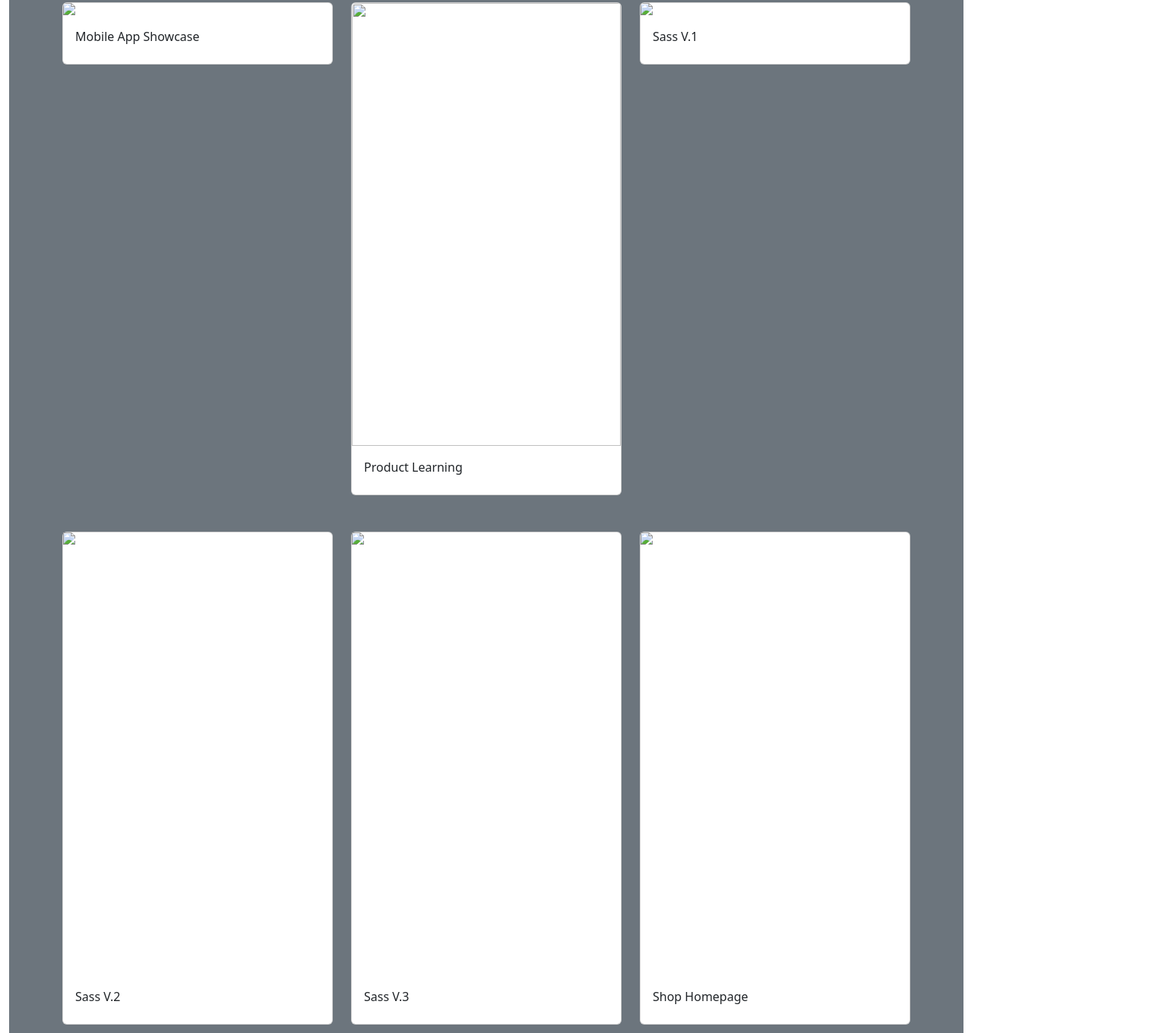
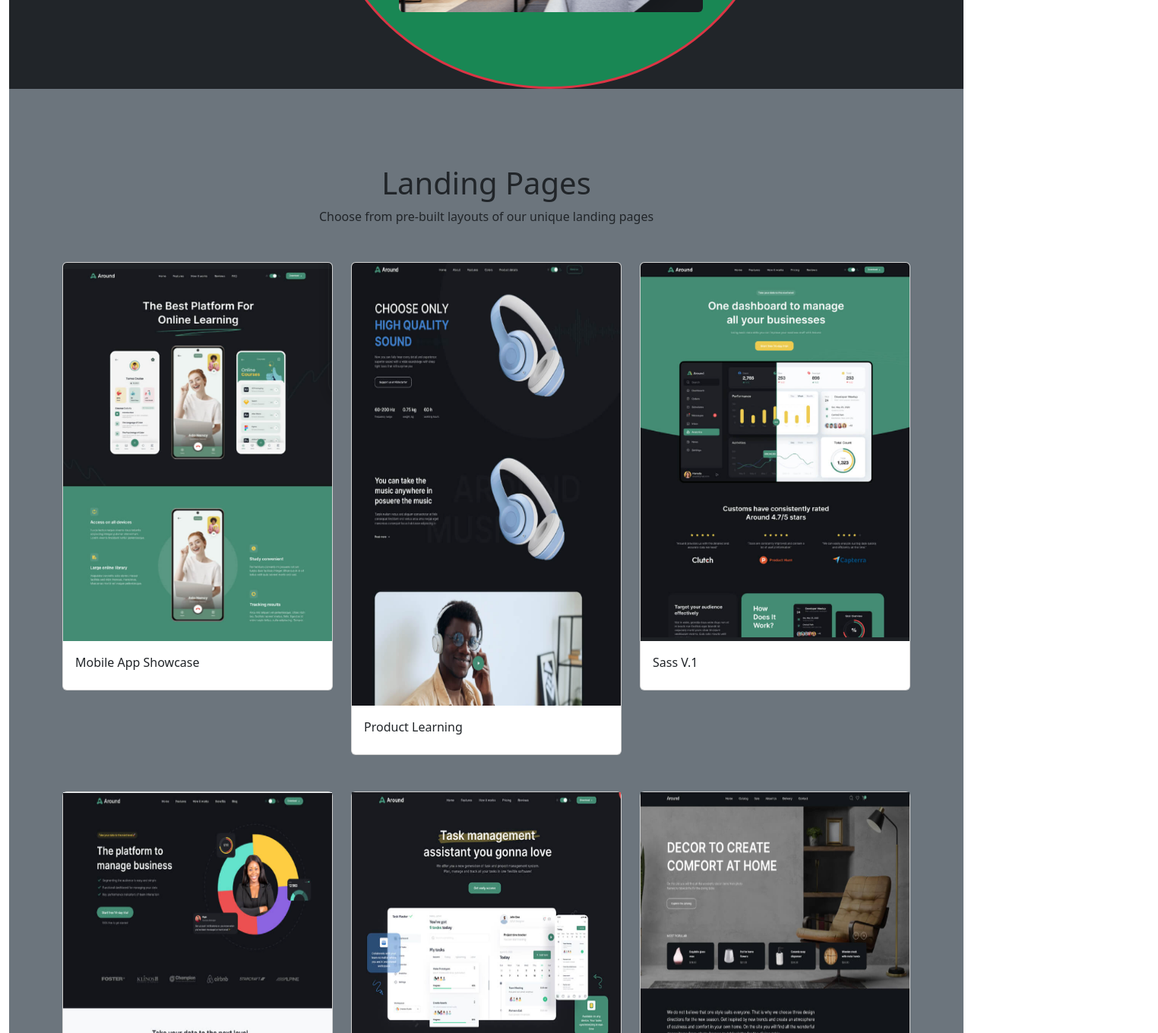
Before and after one commit to gaddamsameer/ui-portfolio, a website: page index.html in a window 1280 px wide. Shown: the part 1440-2800 px from the top of the page at 76% size, 1524 px wide, since content can reach past the window. Drawn offline with nearby package versions, Linux system fonts and the light colour scheme; the site is published under a folder, as on GitHub Pages, so addresses that start at the root find nothing.

Commit message:
Updated index.html
images Created

```diff
--- a/index.html
+++ b/index.html
@@ -32,7 +32,7 @@
     <section class="container-fluid bg-dark">
         <nav class="navbar navbar-expand-lg navbar-dark bg-success">
             <div>
-                <a class="navbar-brand ms-lg-5" href="#"><img src="/public/images/Around.png"></a>
+                <a class="navbar-brand ms-lg-5" href="#"><img src="public/images/Around.png"></a>
             </div>
             <button class="navbar-toggler" type="button" data-bs-toggle="collapse" data-bs-target="#navbarNavDropdown" aria-controls="navbarNavDropdown" aria-expanded="false" aria-label="Toggle navigation">
                 <span class="navbar-toggler-icon"></span>
@@ -139,11 +139,11 @@
                 <img src="public/images/AroundImg1.png" class=" rounded-2" style="margin: 50px;width:400px;">
             </div>
             <div class="border border-3 border-danger bg-primary h-100 p-lg-5 rounded-5 rounded-circle" style="width:600px;margin-left:300px">
-                <img src="/public/images/AroundImg2.png" class="rounded-2" style="margin:50px; width:400px">
+                <img src="public/images/AroundImg2.png" class="rounded-2" style="margin:50px; width:400px">
             </div>
         </div>
         <div class="border border-3 border-danger bg-success h-100 p-lg-5 rounded-5 rounded-circle" style="width:600px;margin-left:400px">
-            <img src="/public/images/AroundImg3.png"class="rounded-2" style="margin:50px; width:400px">
+            <img src="public/images/AroundImg3.png"class="rounded-2" style="margin:50px; width:400px">
         </div>
     </section>
     <section class="container-fluid bg-secondary">
@@ -156,7 +156,7 @@
                 <div class="row ">
                     <div class="col-lg-4">
                         <div class="card">
-                            <img src="/public/images/BSCard1.png" class="card-img-top">
+                            <img src="public/images/BSCard1.png" class="card-img-top">
                             <div class="card-body">
                                 <div class="card-title">Mobile App Showcase</div>
                             </div>
@@ -164,7 +164,7 @@
                     </div>
                     <div class="col-lg-4">
                         <div class="card">
-                            <img src="/public/images/BSCard2.png" class="card-img-top" style="height:583px"/>
+                            <img src="public/images/BSCard2.png" class="card-img-top" style="height:583px"/>
                             <div class="card-body">
                                 <div class="card-title">Product Learning</div>
                             </div>
@@ -172,7 +172,7 @@
                     </div>
                     <div class="col-lg-4">
                         <div class="card">
-                            <img src="/public/images/BSCard3.png" class="card-img-top"/>
+                            <img src="public/images/BSCard3.png" class="card-img-top"/>
                             <div class="card-body">
                                 <div class="card-title">Sass V.1</div>
                             </div>
@@ -184,7 +184,7 @@
                 <div class="row">
                     <div class="col-lg-4">
                         <div class="card">
-                            <img src="/public/images/BTImg4.png" class=card-img-top" style="height:583px;">
+                            <img src="public/images/BTImg4.png" class=card-img-top" style="height:583px;">
                             <div class="card-body">
                                 <div class="card-title">Sass V.2</div>
                             </div>
@@ -192,7 +192,7 @@
                     </div>
                     <div class="col-lg-4">
                         <div class="card">
-                            <img src="/public/images/BSCard5.png" class=card-img-top" style="height:583px;">
+                            <img src="public/images/BSCard5.png" class=card-img-top" style="height:583px;">
                             <div class="card-body">
                                 <div class="card-title">Sass V.3</div>
                             </div>
@@ -200,7 +200,7 @@
                     </div>
                     <div class="col-lg-4">
                         <div class="card">
-                            <img src="/public/images/BScard6.png" class=card-img-top" style="height:583px">
+                            <img src="public/images/BScard6.png" class=card-img-top" style="height:583px">
                             <div class="card-body">
                                 <div class="card-title">Shop Homepage</div>
                             </div>
@@ -212,7 +212,7 @@
                 <div class="row">
                     <div class="col-lg-4">
                         <div class="card">
-                            <img src="/public/images/BTImg4.png" class=card-img-top" style="height:583px;">
+                            <img src="public/images/BTImg4.png" class=card-img-top" style="height:583px;">
                             <div class="card-body">
                                 <div class="card-title">Sass V.2</div>
                             </div>
@@ -220,7 +220,7 @@
                     </div>
                     <div class="col-lg-4">
                         <div class="card">
-                            <img src="/public/images/BSCard5.png" class=card-img-top" style="height:583px;">
+                            <img src="public/images/BSCard5.png" class=card-img-top" style="height:583px;">
                             <div class="card-body">
                                 <div class="card-title">Sass V.3</div>
                             </div>
@@ -228,7 +228,7 @@
                     </div>
                     <div class="col-lg-4">
                         <div class="card">
-                            <img src="/public/images/BScard6.png" class=card-img-top" style="height:583px">
+                            <img src="public/images/BScard6.png" class=card-img-top" style="height:583px">
                             <div class="card-body">
                                 <div class="card-title">Shop Homepage</div>
                             </div>
@@ -240,7 +240,7 @@
                 <div class="row">
                     <div class="col-lg-4">
                         <div class="card">
-                            <img src="/public/images/BTImg4.png" class=card-img-top" style="height:583px;">
+                            <img src="public/images/BTImg4.png" class=card-img-top" style="height:583px;">
                             <div class="card-body">
                                 <div class="card-title">Sass V.2</div>
                             </div>
@@ -248,7 +248,7 @@
                     </div>
                     <div class="col-lg-4">
                         <div class="card">
-                            <img src="/public/images/BSCard5.png" class=card-img-top" style="height:583px;">
+                            <img src="public/images/BSCard5.png" class=card-img-top" style="height:583px;">
                             <div class="card-body">
                                 <div class="card-title">Sass V.3</div>
                             </div>
@@ -256,7 +256,7 @@
                     </div>
                     <div class="col-lg-4">
                         <div class="card">
-                            <img src="/public/images/BScard6.png" class=card-img-top" style="height:583px">
+                            <img src="public/images/BScard6.png" class=card-img-top" style="height:583px">
                             <div class="card-body">
                                 <div class="card-title">Shop Homepage</div>
                             </div>
```
